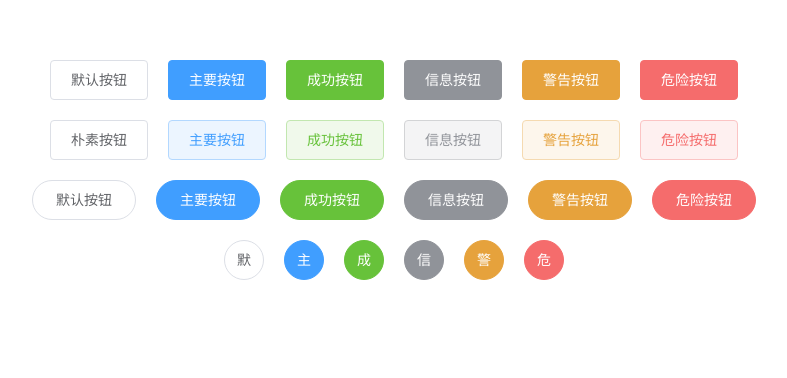
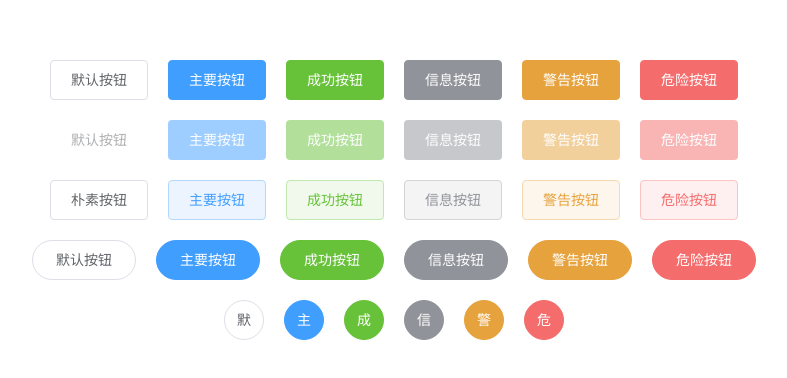
Before and after one commit to EGUSHAN/egushanui, a Vue app: page / in a window 1280 px wide. Shown: the top 378 px of the page, without its empty margins (256-1043 px from the left). Built offline with nearby package versions, Linux system fonts and the light colour scheme.

Commit message:
'禁用样式增加'

```diff
--- a/examples/App.vue
+++ b/examples/App.vue
@@ -7,6 +7,14 @@
       <eg-button type="info">信息按钮</eg-button>
       <eg-button type="warning">警告按钮</eg-button>
       <eg-button type="danger">危险按钮</eg-button>
+    </div>
+    <div class="demo-button">
+      <eg-button disabled>默认按钮</eg-button>
+      <eg-button type="primary" disabled>主要按钮</eg-button>
+      <eg-button type="success" disabled>成功按钮</eg-button>
+      <eg-button type="info" disabled>信息按钮</eg-button>
+      <eg-button type="warning" disabled>警告按钮</eg-button>
+      <eg-button type="danger" disabled>危险按钮</eg-button>
     </div>
    <div class="demo-button">
       <eg-button plain>朴素按钮</eg-button>
--- a/packages/Button/src/index.scss
+++ b/packages/Button/src/index.scss
@@ -1,5 +1,5 @@
 @charset "UTF-8";
-@import '../../../styles/common/var.scss';
+@import "../../../styles/common/var.scss";
 button {
   margin: 0;
   padding: 0;
@@ -40,8 +40,14 @@ button {
     border-radius: 50%;
     padding: 12px;
   }
+  &.is-disabled,
+  &.is-disabled:hover,
+  &.is-disabled:focus {
+    cursor: not-allowed;
+    border-color: transparent;
+    opacity: 0.5;
+  }
 }
-
 
 @each $type in (primary, success, warning, info, danger) {
   .eg-button--#{$type} {
--- a/styles/common/var.scss
+++ b/styles/common/var.scss
@@ -9,3 +9,15 @@ $--color-info: #909399; // info 信息
 $--color-danger: #f56c6c; // danger 信息
 
 $--color-text-regular: #606266 !default;
+
+$--button-hover-tint-percent: 20% !default;
+$--button-active-shade-percent: 10% !default;
+
+
+
+$--color-text-placeholder: #C0C4CC !default;
+$--border-color-lighter: #EBEEF5 !default;
+
+$--button-disabled-font-color: $--color-text-placeholder !default;
+$--button-disabled-background-color: $--color-white !default;
+$--button-disabled-border-color: $--border-color-lighter !default;
```
